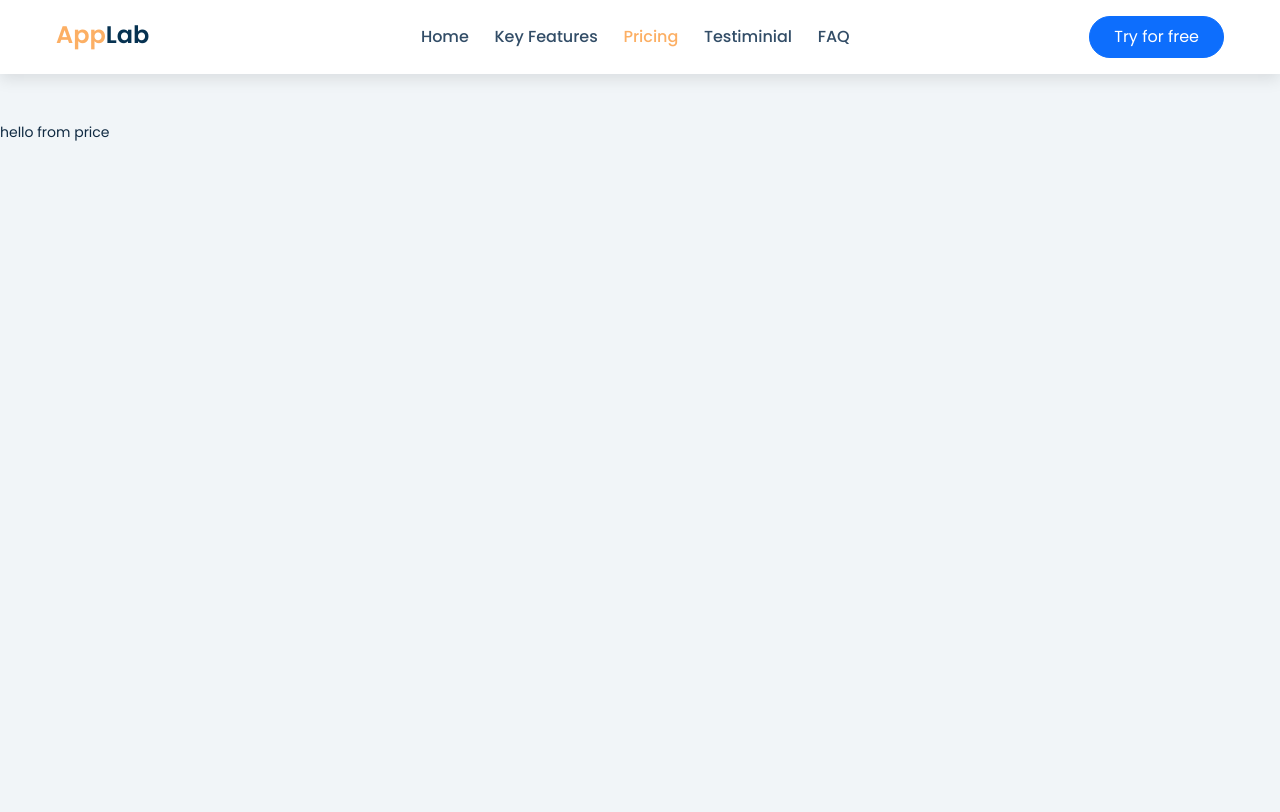
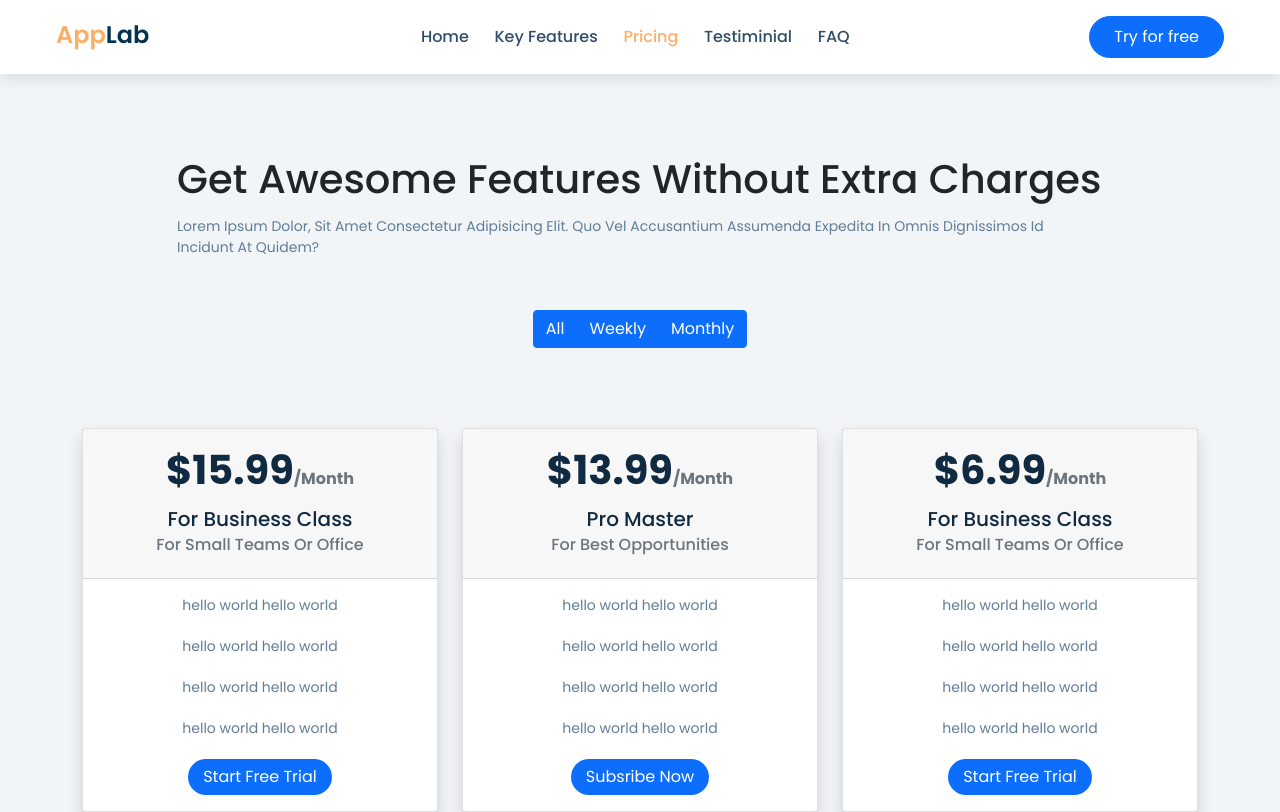
Before and after one commit to nezam0003/React-Blog, a React (Create React App) app: page /price in a window 1280 px wide. Shown: the top 812 px of the page. Built offline with nearby package versions, Linux system fonts and the light colour scheme.

Commit message:
Price component done

```diff
--- a/src/components/UltimateFeature.jsx
+++ b/src/components/UltimateFeature.jsx
@@ -8,6 +8,7 @@ import { FaAward } from "react-icons/fa";
 import { GrStorage } from "react-icons/gr";
 import { BiCustomize } from "react-icons/bi";
 import Title from "./Title";
+import Button from "./Button";
 
 const ultimateElement = [
   {
@@ -44,16 +45,16 @@ const UltimateFeature = () => {
   return (
     <UltimateFeatureSection>
       <div className="container">
+        <div className="row">
+          <div className="col-10 mx-auto my-sm-4 col-sm-10 col-md-6">
+            <div className="ultimate-content">
               <div className="ultimate-header">
                 <Title title="ultimate features that we built" />
                 <p>
-            get your blood test delivared at home collect a sample from the news
-            your blood test
+                  get your blood test delivared at home collect a sample from
+                  the news your blood test
                 </p>
               </div>
-        <div className="row">
-          <div className="col-10 mx-auto my-sm-4 col-sm-10 col-md-6">
-            <div className="ultimate-content">
               <div className="row">
                 {ultimateElement.map((element) => {
                   return (
@@ -74,6 +75,7 @@ const UltimateFeature = () => {
                   );
                 })}
               </div>
+              <Button text="see more" />
             </div>
           </div>
           <div className="col-10 mx-auto my-sm-4 col-sm-10 col-md-6">
@@ -90,22 +92,20 @@ const UltimateFeature = () => {
 const UltimateFeatureSection = styled.section`
   padding: 4rem 0rem;
 
-
-    .ultimate-header {
-      width: 100%;
-      margin: 0 0 2rem 0;
-      text-align:center;
-      p {
-        text-transform: capitalize;
-      }
-    }
-  }
   .ultimate-content {
     width: 100%;
     display: flex;
     flex-direction: column;
     align-items: flex-start;
     justify-content: center;
+
+    .ultimate-header {
+      width: 100%;
+      margin: 0 0 2rem 0;
+      p {
+        text-transform: capitalize;
+      }
+    }
 
     .ultimate-element {
       width: 100%;
@@ -130,10 +130,11 @@ const UltimateFeatureSection = styled.section`
         max-width: 90%;
       }
     }
-
+  }
 
   .img-container {
     width: 100%;
+    margin-top: 4rem;
     display: flex;
     justify-content: center;
     align-items: center;
--- /dev/null
+++ b/src/page/price/Categories.jsx
@@ -0,0 +1,35 @@
+import React from "react";
+import styled from "styled-components";
+
+const Categories = ({ categories, filterPriceList }) => {
+  return (
+    <Category>
+      <div className="container">
+        <div className="row">
+          <div className="col-10 mx-auto text-center">
+            <div className="btn-group " role="group" aria-label="Basic example">
+              {categories.map((category, index) => {
+                return (
+                  <button
+                    key={index}
+                    type="button"
+                    className="btn btn-primary text-capitalize "
+                    onClick={() => filterPriceList(category)}
+                  >
+                    {category}
+                  </button>
+                );
+              })}
+            </div>
+          </div>
+        </div>
+      </div>
+    </Category>
+  );
+};
+
+const Category = styled.div`
+  padding: 2rem 0rem;
+`;
+
+export default Categories;
--- /dev/null
+++ b/src/page/price/Menu.jsx
@@ -0,0 +1,56 @@
+import React from "react";
+import styled from "styled-components";
+
+const Menu = ({ items }) => {
+  return (
+    <MenuItems>
+      <div className="container">
+        <div className="row g-4">
+          {items.map((item) => {
+            const { id, title, subtitle, price, priceButton, descriptions } =
+              item;
+            return (
+              <div
+                key={id}
+                className="col-10 mx-auto mx-md-0 col-sm-6 col-md-4"
+              >
+                <div className="card shadow text-center h-100">
+                  <div className="card-header py-3 text-capitalize">
+                    <h2 className="fw-bold">
+                      ${price}
+                      <span className="fs-6 text-muted">/month</span>
+                    </h2>
+
+                    <h5 className="card-title">{title}</h5>
+                    <h6 className="card-subtitle mb-2 text-muted ">
+                      {subtitle}
+                    </h6>
+                  </div>
+                  <div className="card-body">
+                    {descriptions.map((element) => {
+                      return (
+                        <>
+                          <p className="card-text">{element.text1}</p>
+                          <p className="card-text">{element.text2}</p>
+                          <p className="card-text">{element.text3}</p>
+                          <p className="card-text">{element.text4}</p>
+                        </>
+                      );
+                    })}
+                    {priceButton}
+                  </div>
+                </div>
+              </div>
+            );
+          })}
+        </div>
+      </div>
+    </MenuItems>
+  );
+};
+
+const MenuItems = styled.div`
+  padding-top: 3rem;
+`;
+
+export default Menu;
--- a/src/page/price/Price.jsx
+++ b/src/page/price/Price.jsx
@@ -1,7 +1,42 @@
-import React from "react";
+import React, { useState } from "react";
+import styled from "styled-components";
+import Categories from "./Categories";
+import { priceLists } from "./data";
+import Menu from "./Menu";
+import PriceHeader from "./PriceHeader";
+
+const allCategories = [
+  "all",
+  ...new Set(priceLists.map((price) => price.category)),
+];
 
 const Price = () => {
-  return <div>hello from price</div>;
+  const [menuItems, setMenuItems] = useState(priceLists);
+  const [categories, setCategories] = useState(allCategories);
+
+  // Filter price list by category
+  const filterPriceList = (category) => {
+    if (category === "all") {
+      setMenuItems(priceLists);
+      return;
+    }
+    const newPriceList = priceLists.filter(
+      (list) => list.category === category
+    );
+    setMenuItems(newPriceList);
+  };
+
+  return (
+    <PriceSection>
+      <PriceHeader />
+      <Categories categories={categories} filterPriceList={filterPriceList} />
+      <Menu items={menuItems} />
+    </PriceSection>
+  );
 };
 
+const PriceSection = styled.section`
+  padding: 2rem 0;
+`;
+
 export default Price;
--- /dev/null
+++ b/src/page/price/PriceHeader.jsx
@@ -0,0 +1,21 @@
+import React from "react";
+import Title from "../../components/Title";
+
+const PriceHeader = () => {
+  return (
+    <div className="container">
+      <div className="row">
+        <div className="col-10 mx-auto">
+          <Title title="get awesome features without extra charges" />
+          <p className="text-capitalize">
+            Lorem ipsum dolor, sit amet consectetur adipisicing elit. Quo vel
+            accusantium assumenda expedita in omnis dignissimos id incidunt at
+            quidem?
+          </p>
+        </div>
+      </div>
+    </div>
+  );
+};
+
+export default PriceHeader;
--- /dev/null
+++ b/src/page/price/data.js
@@ -0,0 +1,136 @@
+import Button from "../../components/Button";
+
+export const priceLists = [
+  {
+    id: 1,
+    title: "for business class",
+    subtitle: "for small teams or office",
+    category: "weekly",
+    price: 15.99,
+    descriptions: [
+      {
+        text1: " hello world hello world",
+      },
+      {
+        text2: " hello world hello world",
+      },
+      {
+        text3: " hello world hello world",
+      },
+      {
+        text4: " hello world hello world",
+      },
+    ],
+    priceButton: <Button text="start free trial" />,
+  },
+  {
+    id: 2,
+    title: "pro master",
+    subtitle: "for best opportunities",
+    category: "weekly",
+    price: 13.99,
+    descriptions: [
+      {
+        text1: " hello world hello world",
+      },
+      {
+        text2: " hello world hello world",
+      },
+      {
+        text3: " hello world hello world",
+      },
+      {
+        text4: " hello world hello world",
+      },
+    ],
+    priceButton: <Button text="subsribe now" />,
+  },
+  {
+    id: 3,
+    title: "for business class",
+    subtitle: "for small teams or office",
+    category: "monthly",
+    price: 6.99,
+    descriptions: [
+      {
+        text1: " hello world hello world",
+      },
+      {
+        text2: " hello world hello world",
+      },
+      {
+        text3: " hello world hello world",
+      },
+      {
+        text4: " hello world hello world",
+      },
+    ],
+    priceButton: <Button text="start free trial" />,
+  },
+  {
+    id: 4,
+    title: "for business class",
+    subtitle: "for small teams or office",
+    category: "weekly",
+    price: 20.99,
+    descriptions: [
+      {
+        text1: " hello world hello world",
+      },
+      {
+        text2: " hello world hello world",
+      },
+      {
+        text3: " hello world hello world",
+      },
+      {
+        text4: " hello world hello world",
+      },
+    ],
+    priceButton: <Button text="start free trial" />,
+  },
+  {
+    id: 5,
+    title: "for business class",
+    subtitle: "for best opportunities",
+    category: "monthly",
+    price: 22.99,
+    descriptions: [
+      {
+        text1: " hello world hello world",
+      },
+      {
+        text2: " hello world hello world",
+      },
+      {
+        text3: " hello world hello world",
+      },
+      {
+        text4: " hello world hello world",
+      },
+    ],
+    priceButton: <Button text="start free trial" />,
+  },
+  {
+    id: 6,
+    title: "for business class",
+    subtitle: "for best opportunities",
+    category: "weekly",
+    price: 18.99,
+    descriptions: [
+      {
+        text1: " hello world hello world",
+      },
+      {
+        text2: " hello world hello world",
+      },
+      {
+        text3: " hello world hello world",
+      },
+      {
+        text4: " hello world hello world",
+      },
+    ],
+    priceButton: <Button text="start free trial" />,
+  },
+];
```
Lines whose indentation alone changed are shown as unchanged.
